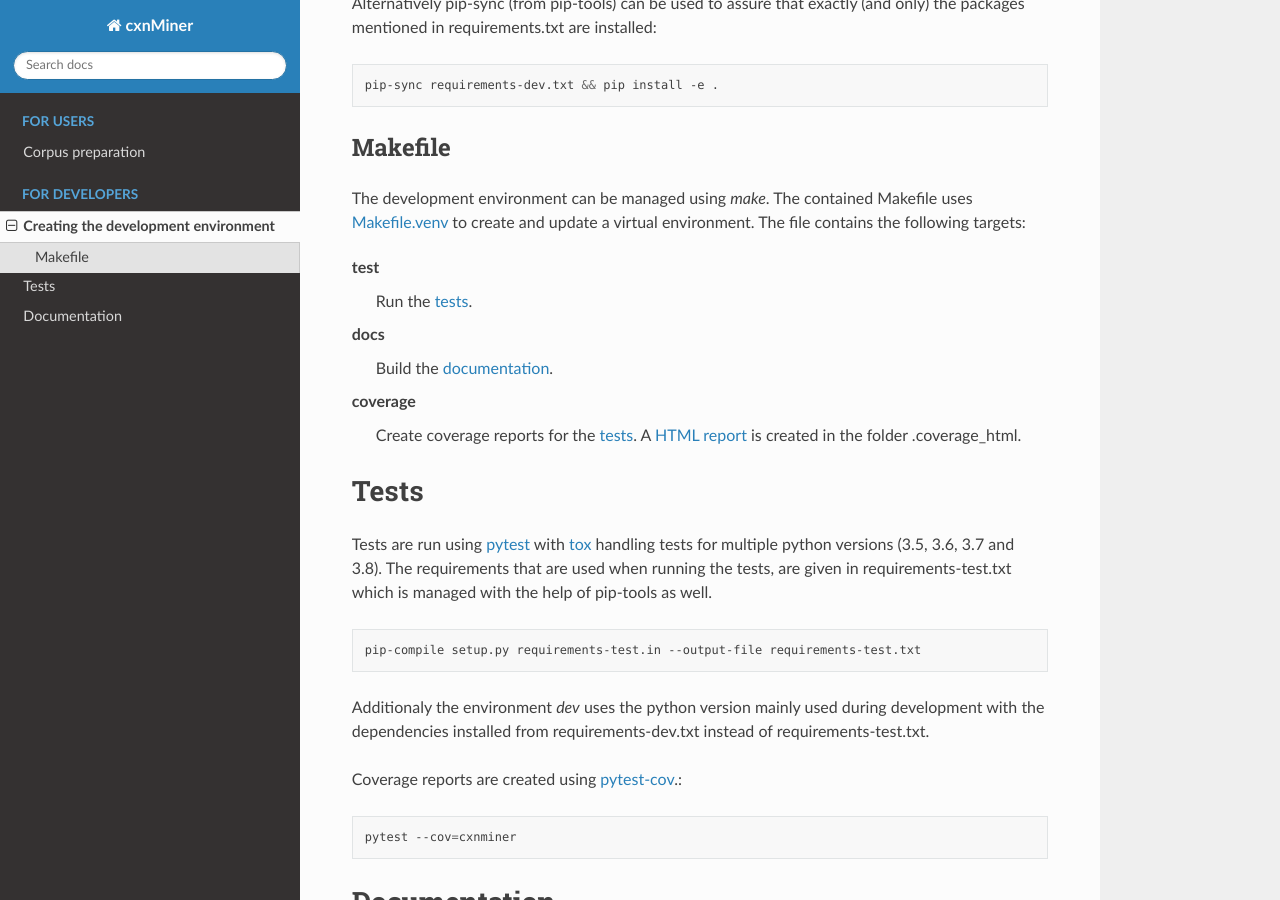
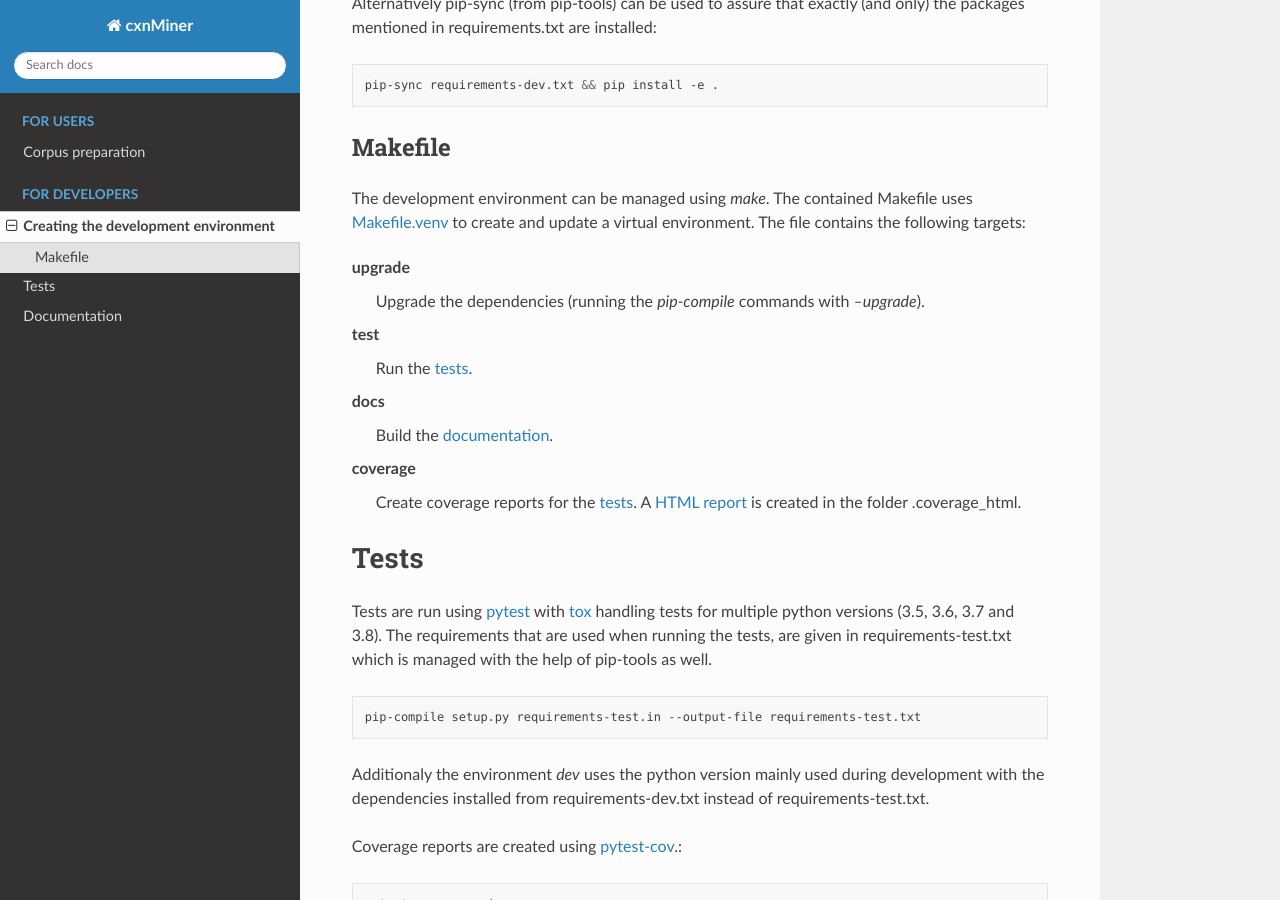
Before and after one commit to fab-bar/cxnMiner, a Sphinx documentation site: the page built from docs/development.rst, in a window 1280 px wide and 900 px high, scrolled down 805 px. Built offline with Sphinx 7.4.7 and the Read the Docs theme 2.0.0, drawn with Linux system fonts in a browser that asks for light colours.

Commit message:
Upgrade dependencies

```diff
--- a/docs/development.rst
+++ b/docs/development.rst
@@ -47,6 +47,8 @@ The development environment can be managed using `make`. The contained Makefile
 uses `Makefile.venv <https://github.com/sio/Makefile.venv/>`_ to create and
 update a virtual environment. The file contains the following targets:
 
+upgrade
+  Upgrade the dependencies (running the `pip-compile` commands with `--upgrade`).
 test
   Run the :ref:`tests <tests>`.
 docs
--- a/requirements-docs.txt
+++ b/requirements-docs.txt
@@ -9,7 +9,7 @@ babel==2.8.0              # via sphinx
 certifi==2019.11.28       # via requests
 chardet==3.0.4            # via requests
 docutils==0.16            # via m2r, sphinx
-idna==2.8                 # via requests
+idna==2.9                 # via requests
 imagesize==1.2.0          # via sphinx
 jinja2==2.11.1            # via sphinx
 m2r==0.2.1
@@ -19,11 +19,11 @@ packaging==20.1           # via sphinx
 pygments==2.5.2           # via sphinx
 pyparsing==2.4.6          # via packaging
 pytz==2019.3              # via babel
-requests==2.22.0          # via sphinx
+requests==2.23.0          # via sphinx
 six==1.14.0               # via packaging
 snowballstemmer==2.0.0    # via sphinx
 sphinx-rtd-theme==0.4.3
-sphinx==2.4.1
+sphinx==2.4.2
 sphinxcontrib-applehelp==1.0.1  # via sphinx
 sphinxcontrib-devhelp==1.0.1  # via sphinx
 sphinxcontrib-htmlhelp==1.0.2  # via sphinx
--- a/requirements-test.txt
+++ b/requirements-test.txt
@@ -13,7 +13,7 @@ conllu==2.2.2
 coverage==5.0.3           # via pytest-cov
 cymem==2.0.3              # via preshed, spacy, thinc
 decopatch==1.4.7          # via pytest-cases
-idna==2.8                 # via requests
+idna==2.9                 # via requests
 importlib-metadata==1.5.0  # via catalogue, pluggy, pytest
 makefun==1.7.0            # via decopatch, pytest-cases
 more-itertools==8.2.0     # via pytest
@@ -29,12 +29,12 @@ pyparsing==2.4.6          # via packaging
 pytest-cases==1.12.2
 pytest-cov==2.8.1
 pytest==5.3.5
-requests==2.22.0          # via spacy
+requests==2.23.0          # via spacy
 six==1.14.0               # via makefun, packaging, pathlib2, pytest-cases
 spacy==2.2.3
 srsly==1.0.1              # via spacy, thinc
 thinc==7.3.1              # via spacy
-tqdm==4.42.1              # via thinc
+tqdm==4.43.0              # via thinc
 urllib3==1.25.8           # via requests
 wasabi==0.6.0             # via spacy, thinc
 wcwidth==0.1.8            # via pytest
```
Also changed, not shown: requirements-dev.txt (+5 -5 lines), 1 other file.
